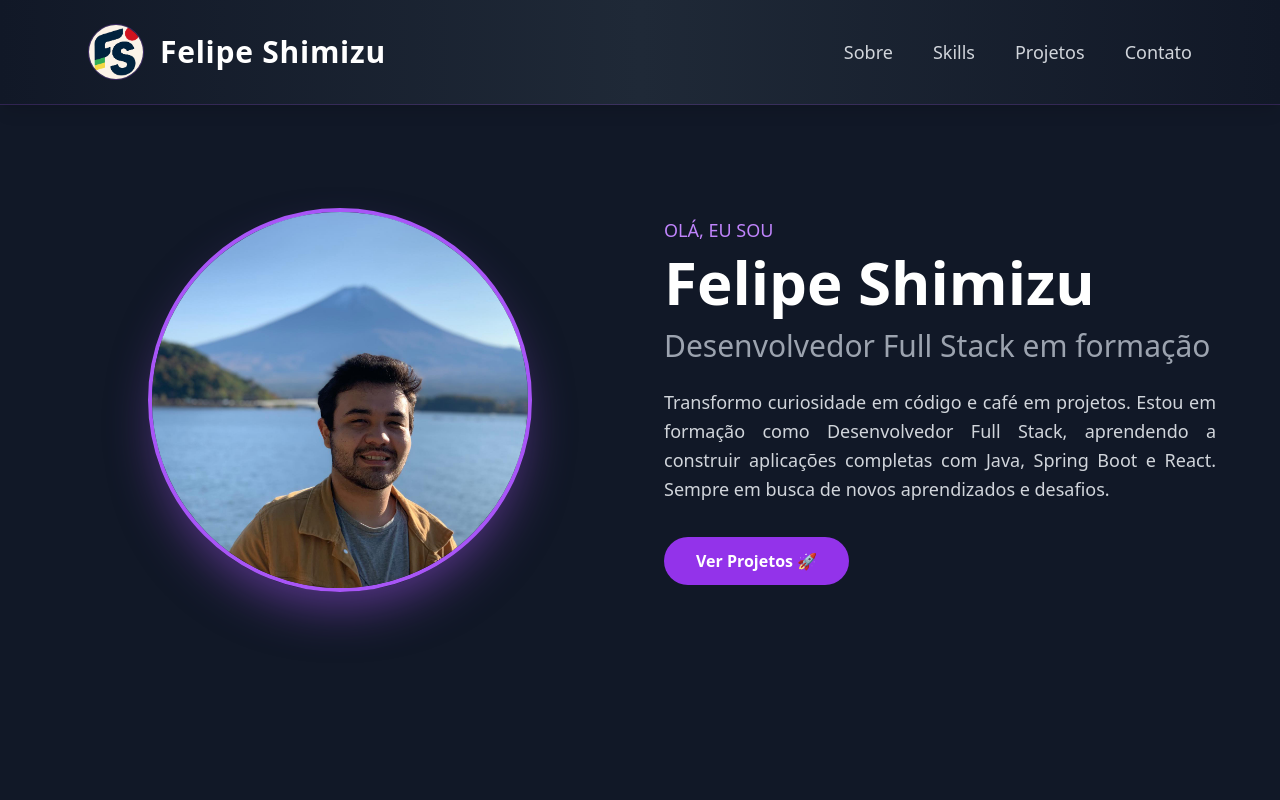
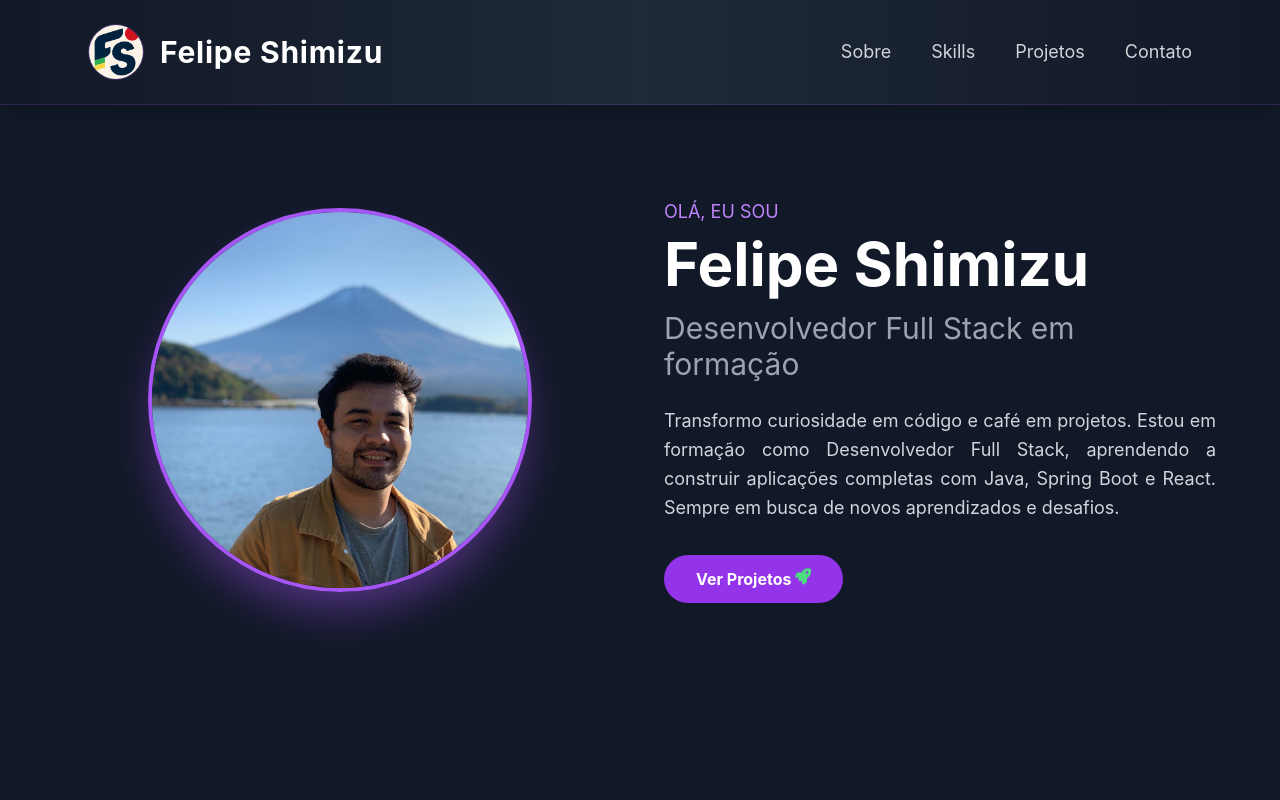
Before and after one commit to Felipe-SMZ/Portifolio, a React (Vite) app: page / in a window 1280 px wide. Shown: the top 800 px of the page. Built offline with nearby package versions, Linux system fonts and the light colour scheme.

Commit message:
style: ajustes no index e Hero

```diff
--- a/src/components/Hero.jsx
+++ b/src/components/Hero.jsx
@@ -1,4 +1,5 @@
 import minhaFoto from '../assets/img/Fot.jpg'
+import { FaRocket } from 'react-icons/fa';
 
 function Hero() {
     return (
@@ -38,7 +39,7 @@ function Hero() {
                         href="#projetos"
                         className="inline-block bg-purple-600 hover:bg-purple-700 text-white font-bold py-3 px-8 rounded-full transition transform hover:scale-105"
                     >
-                        Ver Projetos 🚀
+                        Ver Projetos <FaRocket className="animate-bounce inline-block text-green-400" />
                     </a>
                 </div>
 
--- a/src/index.css
+++ b/src/index.css
@@ -2,12 +2,60 @@
 @tailwind components;
 @tailwind utilities;
 
-Scroll suave
+/* Scroll suave */
 html {
   scroll-behavior: smooth;
+  font-family: 'Inter', sans-serif;
+  /* Fonte moderna e legível */
+  background-color: #0f0f0f;
+  /* Fundo escuro elegante */
+  color-scheme: dark;
+  /* Suporte automático ao modo escuro */
 }
 
 /* Transição suave entre seções */
 section {
-  transition: background-color 0.3s ease;
+  transition: background-color 0.3s ease, transform 0.3s ease;
+  scroll-margin-top: 80px;
+  /* Evita que o topo fique escondido atrás do header fixo */
 }
+
+/* Animação de fade-in para seções */
+@keyframes fadeInUp {
+  from {
+    opacity: 0;
+    transform: translateY(30px);
+  }
+
+  to {
+    opacity: 1;
+    transform: translateY(0);
+  }
+}
+
+.fade-in-up {
+  animation: fadeInUp 0.8s ease-out both;
+}
+
+/* Estilização de links */
+a {
+  transition: color 0.3s ease, transform 0.2s ease;
+}
+
+a:hover {
+  transform: scale(1.05);
+}
+
+/* Scrollbar personalizada (opcional) */
+::-webkit-scrollbar {
+  width: 8px;
+}
+
+::-webkit-scrollbar-track {
+  background: #1f1f1f;
+}
+
+::-webkit-scrollbar-thumb {
+  background-color: #7c3aed;
+  border-radius: 4px;
+}
```
